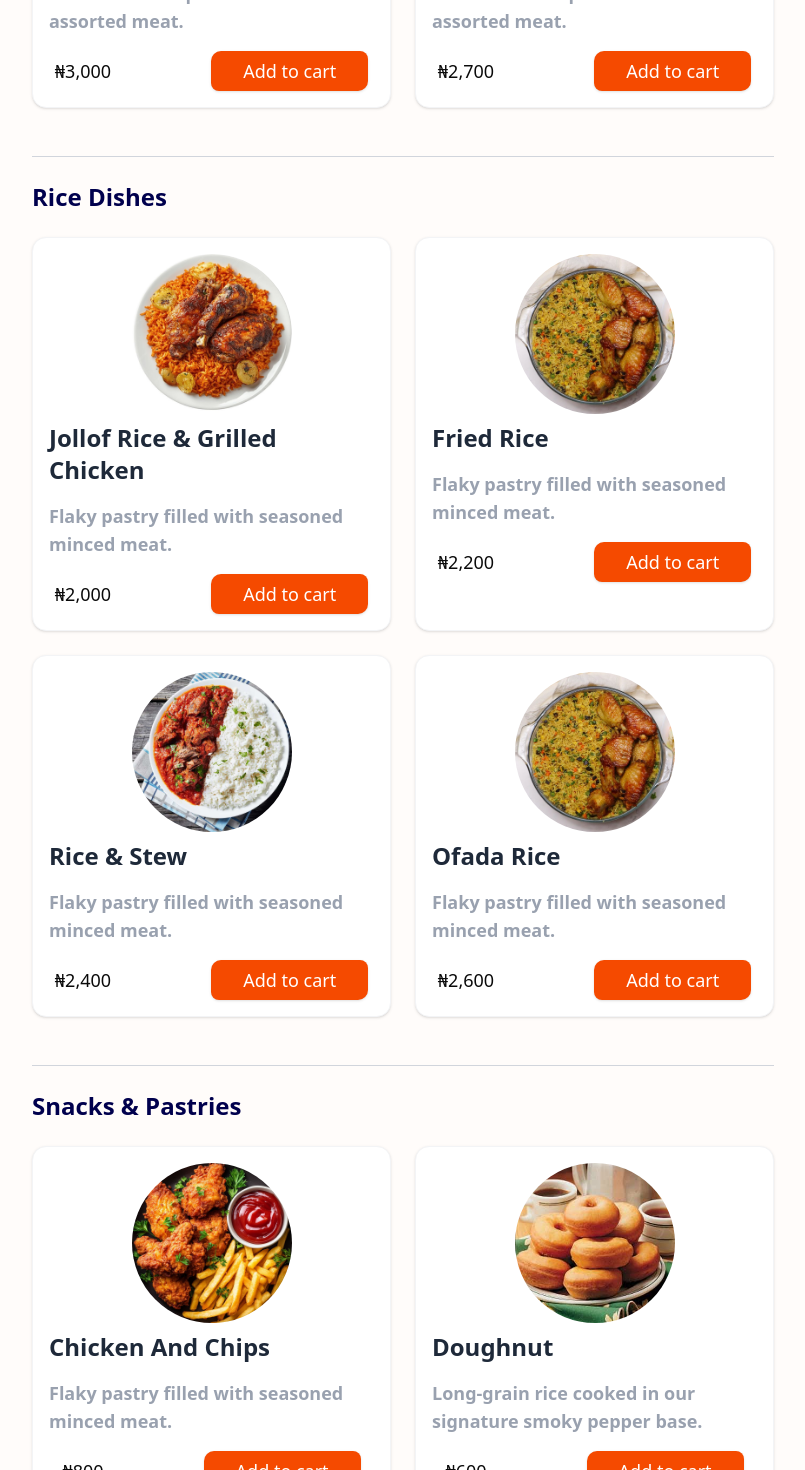
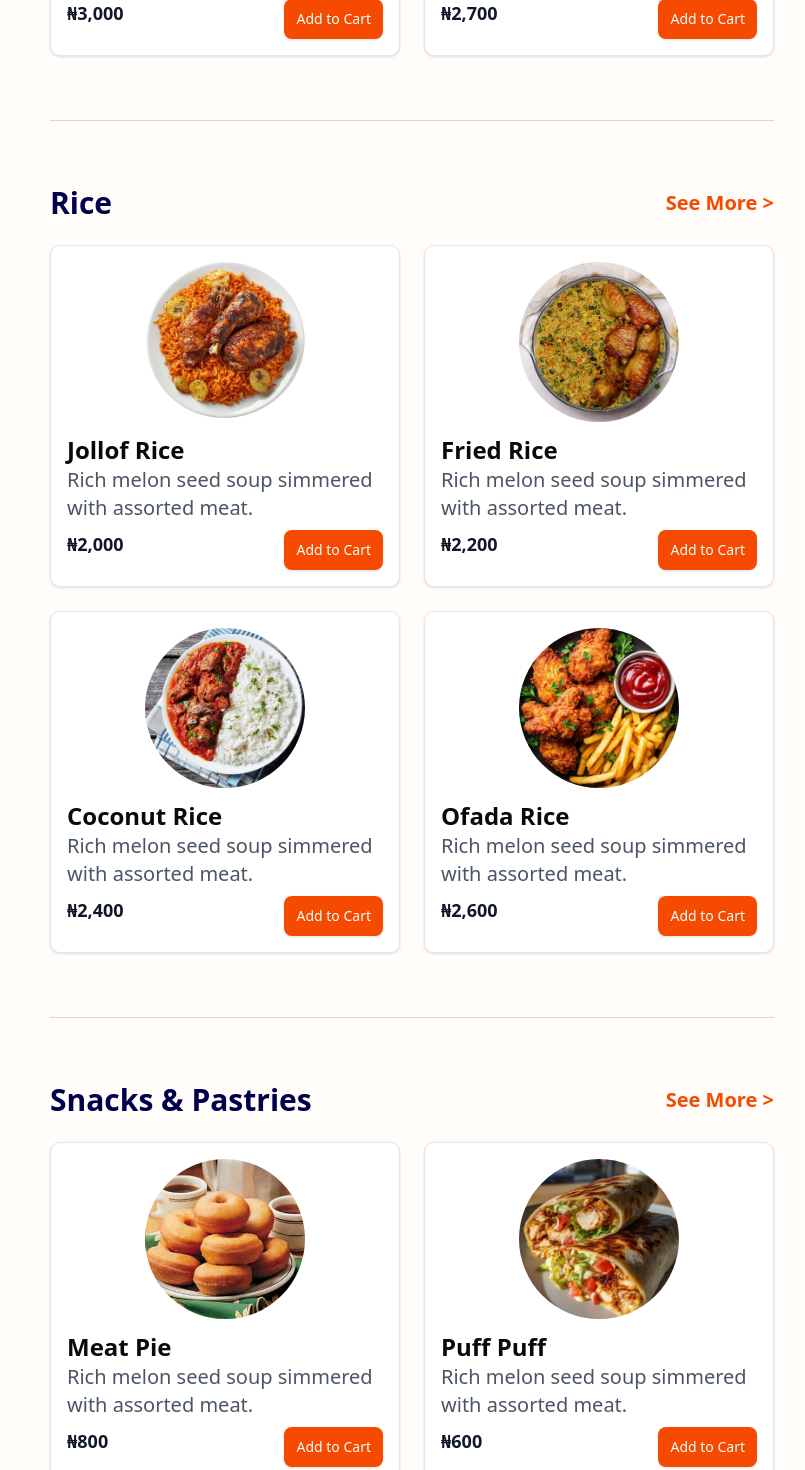
Before and after one commit to UMARKS-TECHNOLOGIES/susan-flavoured-kitchen, a React (Vite) app: page /menu in a window 1280 px wide. Shown: the part 1120-2590 px from the top of the page, without its empty margins (378-1183 px from the left). Built offline with nearby package versions, Linux system fonts and the light colour scheme.

Commit message:
completed menu section design

```diff
--- a/src/App.jsx
+++ b/src/App.jsx
@@ -2,12 +2,14 @@ import React from 'react'
 import Home from './pages/landingPage/Home'
 import Menu from './pages/menuPage/Menu'
 import { BrowserRouter, Routes, Route } from 'react-router-dom'
+import ProductDetails from './pages/product details/ProductDetails'
 const App = () => {
   return (
     <BrowserRouter>
       <Routes>
         <Route path='/' element={<Home />} />
         <Route path='/menu' element={<Menu />} />
+        <Route path='/product' element={<ProductDetails />}/>
       </Routes>
     </BrowserRouter>
   )
--- a/src/pages/menuPage/Menu.jsx
+++ b/src/pages/menuPage/Menu.jsx
@@ -15,6 +15,7 @@ import Image8 from '../../assets/chickenChps.jpeg'
 import Image9 from '../../assets/doughnut.jpeg'
 import Image10 from '../../assets/sharwarma.jpeg'
 import Image11 from '../../assets/cake.jpeg'
+import DrinksSection from './components/DrinksSection';
 
 
 
@@ -32,72 +33,68 @@ const Menu = () => {
                 </div>
             </div>
 
-            <section className=" min-h-screen py-10 px-6 lg:px-12">
-                <div className="max-w-5xl mx-auto grid grid-cols-1 lg:grid-cols-[250px_1fr] gap-8">
+              {/* FIRST THREE SECTIONS WITH SIDEBAR */}
+      <section className="px-6 lg:px-12 mt-10">
+        <div className="max-w-5xl mx-auto grid grid-cols-1 lg:grid-cols-[260px_1fr] gap-10">
 
+          {/* Sidebar */}
           <MenuSidebar />
-                    {/* Main Menu Content */}
-                    <div className="space-y-12">
+
+          {/* Food Sections */}
+          <div className="space-y-16">
+
             <MenuSection
               title="Soups & Stews"
+              showMore
               items={[
-                                { name: "Egusi Soup & Pounded Yam", price: "₦2,500", image: `${Egusi}`, paragraph: "Rich melon soup simmered with assorted meat." },
-                                { name: "Afang Soup", price: "₦2,800", image: `${Image2}`, paragraph: "Rich melon soup simmered with assorted meat." },
-                                { name: "Amala & Ewedu", price: "₦3,000", image: `${Image3}`, paragraph: "Rich melon soup simmered with assorted meat." },
-                                { name: "Okro Soup", price: "₦2,700", image: `${Image4}`, paragraph: "Rich melon soup simmered with assorted meat." },
+                  { name: "Egusi Soup", price: "₦2,500", image: `${Egusi}`, desc: "Rich melon seed soup simmered with assorted meat." },
+                  { name: "Afang Soup", price: "₦2,800", image: `${Image2}`, desc: "Rich melon seed soup simmered with assorted meat." },
+                  { name: "Banga Soup", price: "₦3,000", image: `${Image3}`, desc: "Rich melon seed soup simmered with assorted meat." },
+                  { name: "Ogbono Soup", price: "₦2,700", image: `${Image4}`, desc: "Rich melon seed soup simmered with assorted meat." },
               ]}
             />
 
-                        <hr className="border-t border-gray-300 my-6" />
+            <hr className="border-gray-300" />
 
             <MenuSection
-                            title="Rice Dishes"
+              title="Rice"
+              showMore
               items={[
-                                { name: "Jollof Rice & Grilled chicken", price: "₦2,000", image: `${Image5}`, paragraph: "Flaky pastry filled with seasoned minced meat." },
-                                { name: "Fried Rice", price: "₦2,200", image: `${Image6}`, paragraph: "Flaky pastry filled with seasoned minced meat." },
-                                { name: "Rice & stew", price: "₦2,400", image: `${Image7}`, paragraph: "Flaky pastry filled with seasoned minced meat." },
-                                { name: "Ofada Rice", price: "₦2,600", image: `${Image6}`, paragraph: "Flaky pastry filled with seasoned minced meat." },
+                  { name: "Jollof Rice", price: "₦2,000", image: `${Image5}`, desc: "Rich melon seed soup simmered with assorted meat." },
+                  { name: "Fried Rice", price: "₦2,200", image: `${Image6}`, desc: "Rich melon seed soup simmered with assorted meat." },
+                  { name: "Coconut Rice", price: "₦2,400", image: `${Image7}`, desc: "Rich melon seed soup simmered with assorted meat." },
+                  { name: "Ofada Rice", price: "₦2,600", image: `${Image8}`, desc: "Rich melon seed soup simmered with assorted meat." },
               ]}
             />
 
-                        <hr className="border-t border-gray-300 my-6" />
+            <hr className="border-gray-300" />
 
             <MenuSection
               title="Snacks & Pastries"
+              showMore
               items={[
-                                { name: "Chicken and chips", price: "₦800", image: `${Image8}`, paragraph: "Flaky pastry filled with seasoned minced meat." },
-                                {
-                                    name: "doughnut", price: "₦600", image: `${Image9}`, paragraph: "Long-grain rice cooked in our signature smoky pepper base."
-                                },
-                                { name: "sharwarma", price: "₦500", image: `${Image10}`, paragraph: "Long-grain rice cooked in our signature smoky pepper base." },
-                                { name: "cake", price: "₦1000", image: `${Image11}`, paragraph: "Long-grain rice cooked in our signature smoky pepper base." },
+                  { name: "Meat Pie", price: "₦800", image: `${Image9}`, desc: "Rich melon seed soup simmered with assorted meat." },
+                  { name: "Puff Puff", price: "₦600", image: `${Image10}`, desc: "Rich melon seed soup simmered with assorted meat." },
+                  { name: "Spring Roll", price: "₦700", image: `${Egusi}`, desc: "Rich melon seed soup simmered with assorted meat." },
+                  { name: "Chin Chin", price: "₦500", image: `${Image11}`, desc: "Rich melon seed soup simmered with assorted meat." },
               ]}
-
             />
           </div>
         </div>
       </section>
-            <section className="py-10 px-6 lg:px-12">
-                <hr className="border-t border-gray-300 my-6" />
-                <div className="max-w-6xl mx-auto grid grid-cols-1 ">
-                    <MenuSection
+
+
+      <DrinksSection
         title="Drinks"
         items={[
-                            { name: "Chicken and chips", price: "₦800", image: `${Image8}`, paragraph: "Flaky pastry filled with seasoned minced meat." },
-                            {
-                                name: "doughnut", price: "₦600", image: `${Image9}`, paragraph: "Long-grain rice cooked in our signature smoky pepper base."
-                            },
-                            { name: "sharwarma", price: "₦500", image: `${Image10}`, paragraph: "Long-grain rice cooked in our signature smoky pepper base." },
+            { name: "Zobo Drink", price: "₦500", image: `${Egusi}`, desc: "Rich melon seed soup simmered with assorted meat."},
+            { name: "Chapman", price: "₦1,000", image: `${Egusi}`, desc: "Rich melon seed soup simmered with assorted meat." },
+            { name: "Coke", price: "₦400", image: `${Egusi}`, desc: "Rich melon seed soup simmered with assorted meat." },
         ]}
-
       />
 
-                </div>
-
-            </section>
-
             <Footer />
-        </div>
+        </div >
     )
 }
 
--- a/src/pages/menuPage/components/Card.jsx
+++ b/src/pages/menuPage/components/Card.jsx
@@ -3,28 +3,23 @@ import { Button } from "@/components/ui/button";
 
 const Card = ({ item }) => {
     return (
-        <div className="bg-white border border-gray-100 rounded-xl shadow-sm overflow-hidden hover:shadow-md transition-all duration-300">
-            <div className="p-4 flex justify-between items-center flex-col">
-                <div className="rounded-full w-40 h-40">
-                    <img
-                        src={item.image}
-                        alt={item.name}
-                        className=" rounded-full w-40 h-40 object-cover object-center"
-                    />
-                </div>
-                <div>
-                    <h4 className="font-semibold text-gray-800 text-2xl pt-2 capitalize">{item.name}</h4>
-                    <p className="font-semibold text-gray-400 text-lg py-4">{item.paragraph}</p>
-                </div>
-                <div className="flex text-center items-center space-x-25">
-                    <p className="text-lg font-medium">{item.price}</p>
-                    <Button
-                        size="lg"
-                        className="bg-orange-600 text-white text-lg hover:bg-orange-700 rounded-br-lg rounded-tl-lg">
-                        Add to cart
-                    </Button>
+        <div className="bg-white p-4 rounded-lg shadow-sm border border-gray-200">
+            <div className="flex items-center justify-center">
+                <img
+                    src={item.image}
+                    alt={item.name}
+                    className="w-40 h-40 object-cover bg-center rounded-full mb-3"
+                />
+            </div>
 
-                </div>
+            <h2 className="font-bold text-2xl">{item.name}</h2>
+            <p className="text-gray-600 text-xl font-medium mb-2">{item.desc}</p>
+
+            <div className="flex justify-between items-center">
+                <p className="font-bold text-lg text-gray-900 mb-3">{item.price}</p>
+                <Button size="lg" className="bg-orange-600 text-white py-1 px-3 text-sm rounded-md hover:bg-orange-700">
+                    Add to Cart
+                </Button>
             </div>
         </div>
     );
--- /dev/null
+++ b/src/pages/menuPage/components/DrinksSection.jsx
@@ -0,0 +1,28 @@
+import React from "react";
+import Card from "./Card";
+
+const DrinksSection = ({ title, items }) => {
+    return (
+        <div className="w-full mt-12">
+            <hr className="border-gray-300 mb-10" />
+
+            <div className="max-w-5xl mx-auto mb-10">
+                <div className="flex justify-between items-center mb-6">
+                    <h2 className="text-2xl font-bold text-[#00004d]">{title}</h2>
+                    <button className="text-orange-600 font-bold text-xl">
+                        See More &gt;
+                    </button>
+                </div>
+
+                {/* 3-column grid */}
+                <div className="grid grid-cols-1 sm:grid-cols-2 lg:grid-cols-3 gap-6">
+                    {items.map((item, idx) => (
+                        <Card key={idx} item={item} />
+                    ))}
+                </div>
+            </div>
+        </div>
+    );
+};
+
+export default DrinksSection;
--- a/src/pages/menuPage/components/MenuSection.jsx
+++ b/src/pages/menuPage/components/MenuSection.jsx
@@ -1,11 +1,18 @@
 import React from "react";
 import Card from "./Card";
 
-const MenuSection = ({ title, items }) => {
+const MenuSection = ({ title, items, showMore }) => {
     return (
-        <section>
-            <h2 className="text-2xl font-bold text-[#00004d] mb-6">{title}</h2>
-            <div className="grid grid-cols-1 sm:grid-cols-2 gap-6">
+        <section className="w-full">
+            <div className="flex justify-between items-center mb-6">
+                <h2 className="text-3xl font-bold text-[#00004d]">{title}</h2>
+                {showMore && (
+                    <button className="text-orange-600 font-bold text-xl">
+                        See More &gt;
+                    </button>
+                )}
+            </div>
+            <div className="grid grid-cols-1 sm:grid-cols-2 lg:grid-cols-2 gap-6">
                 {items.map((item, idx) => (
                     <Card key={idx} item={item} />
                 ))}
--- /dev/null
+++ b/src/pages/product details/ProductDetails.jsx
@@ -0,0 +1,9 @@
+import React from 'react'
+
+const ProductDetails = () => {
+  return (
+    <div>ProductDetails</div>
+  )
+}
+
+export default ProductDetails
```
Also changed, not shown: src/pages/menuPage/components/menuSidebar.jsx (+8 -6 lines). Lines whose indentation alone changed are shown as unchanged.
